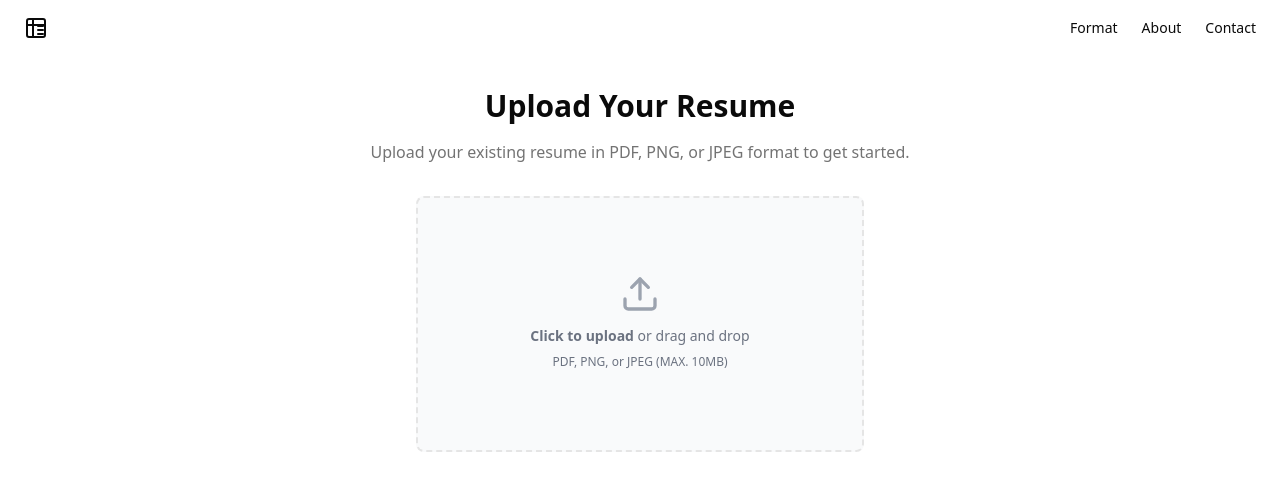
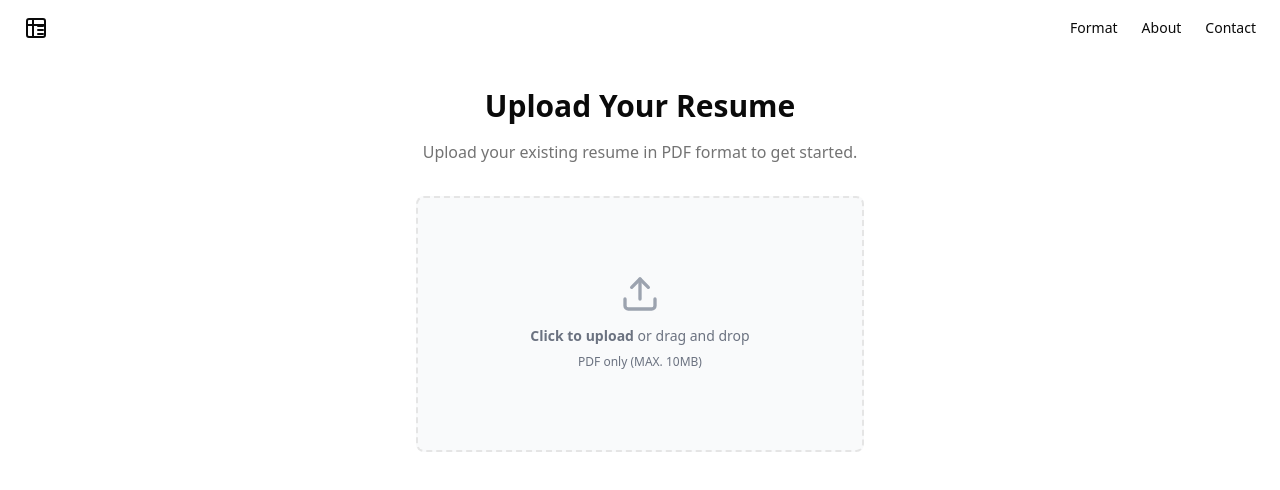
Before and after one commit to FloareDor/resumesmith-app, a Next.js app: page /format in a window 1280 px wide. Shown: the top 490 px of the page. Built offline with nearby package versions, Linux system fonts and the light colour scheme.

Commit message:
chore: made fe to only allow pdf files

```diff
--- a/src/components/format/UploadStep.tsx
+++ b/src/components/format/UploadStep.tsx
@@ -8,10 +8,10 @@ type UploadStepProps = {
 export function UploadStep({ onFileUpload }: UploadStepProps) {
   const handleFileUpload = (event: React.ChangeEvent<HTMLInputElement>) => {
     const uploadedFile = event.target.files?.[0];
-    if (uploadedFile && ["application/pdf", "image/png", "image/jpeg"].includes(uploadedFile.type)) {
+    if (uploadedFile && uploadedFile.type === "application/pdf") {
       onFileUpload(uploadedFile);
     } else {
-      alert("Please upload a PDF, PNG, or JPEG file.");
+      alert("Please upload a PDF file.");
     }
   };
 
@@ -26,7 +26,7 @@ export function UploadStep({ onFileUpload }: UploadStepProps) {
       <div className="text-center mb-8">
         <h1 className="text-3xl font-bold mb-4">Upload Your Resume</h1>
         <p className="text-muted-foreground">
-          Upload your existing resume in PDF, PNG, or JPEG format to get started.
+          Upload your existing resume in PDF format to get started.
         </p>
       </div>
       <div className="max-w-md mx-auto">
@@ -39,9 +39,9 @@ export function UploadStep({ onFileUpload }: UploadStepProps) {
             <p className="mb-2 text-sm text-gray-500">
               <span className="font-semibold">Click to upload</span> or drag and drop
             </p>
-            <p className="text-xs text-gray-500">PDF, PNG, or JPEG (MAX. 10MB)</p>
+            <p className="text-xs text-gray-500">PDF only (MAX. 10MB)</p>
           </div>
-          <input id="file-upload" type="file" className="hidden" onChange={handleFileUpload} accept=".pdf,.png,.jpg,.jpeg" />
+          <input id="file-upload" type="file" className="hidden" onChange={handleFileUpload} accept=".pdf" />
         </label>
       </div>
     </motion.div>
```
